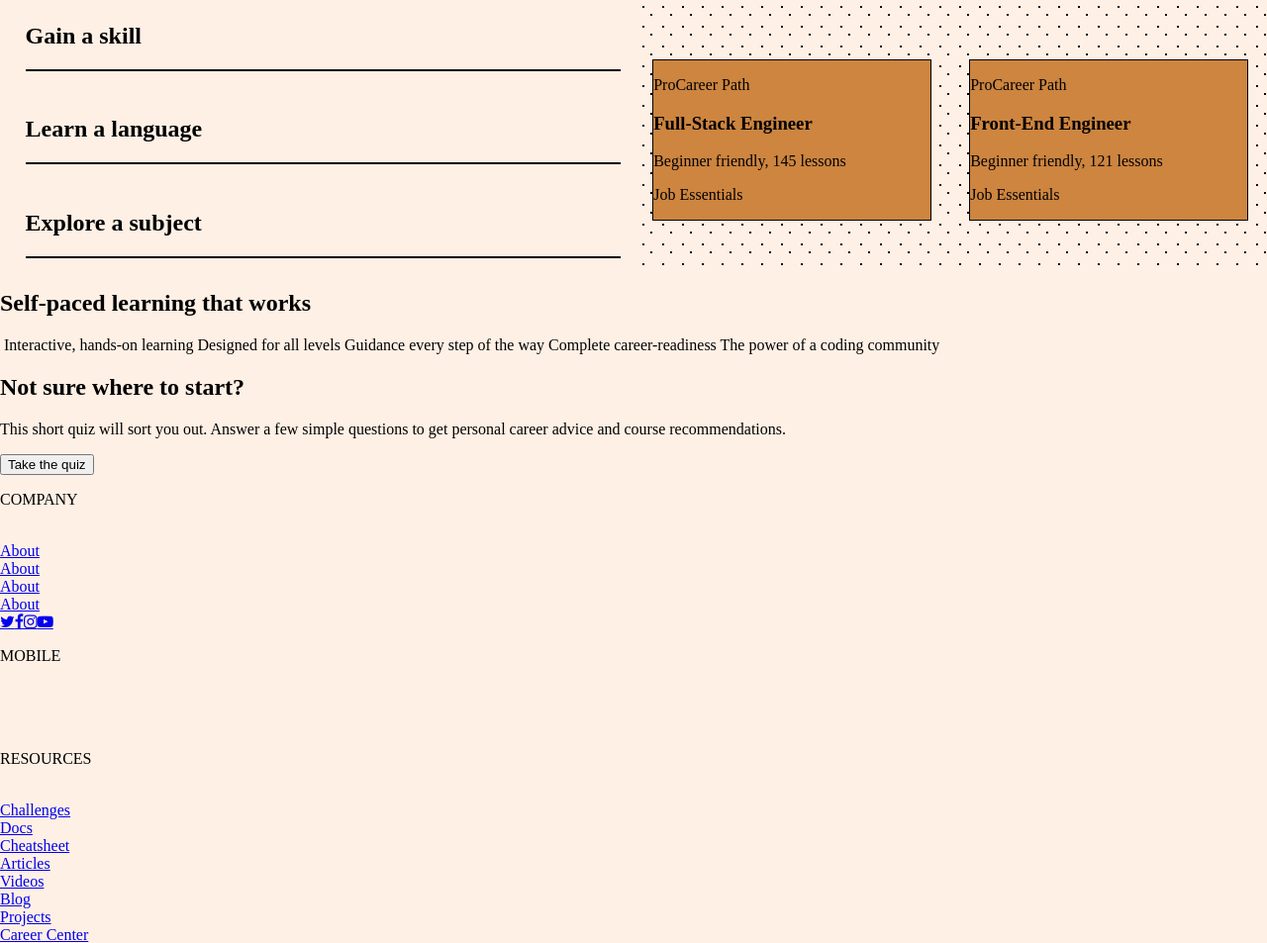
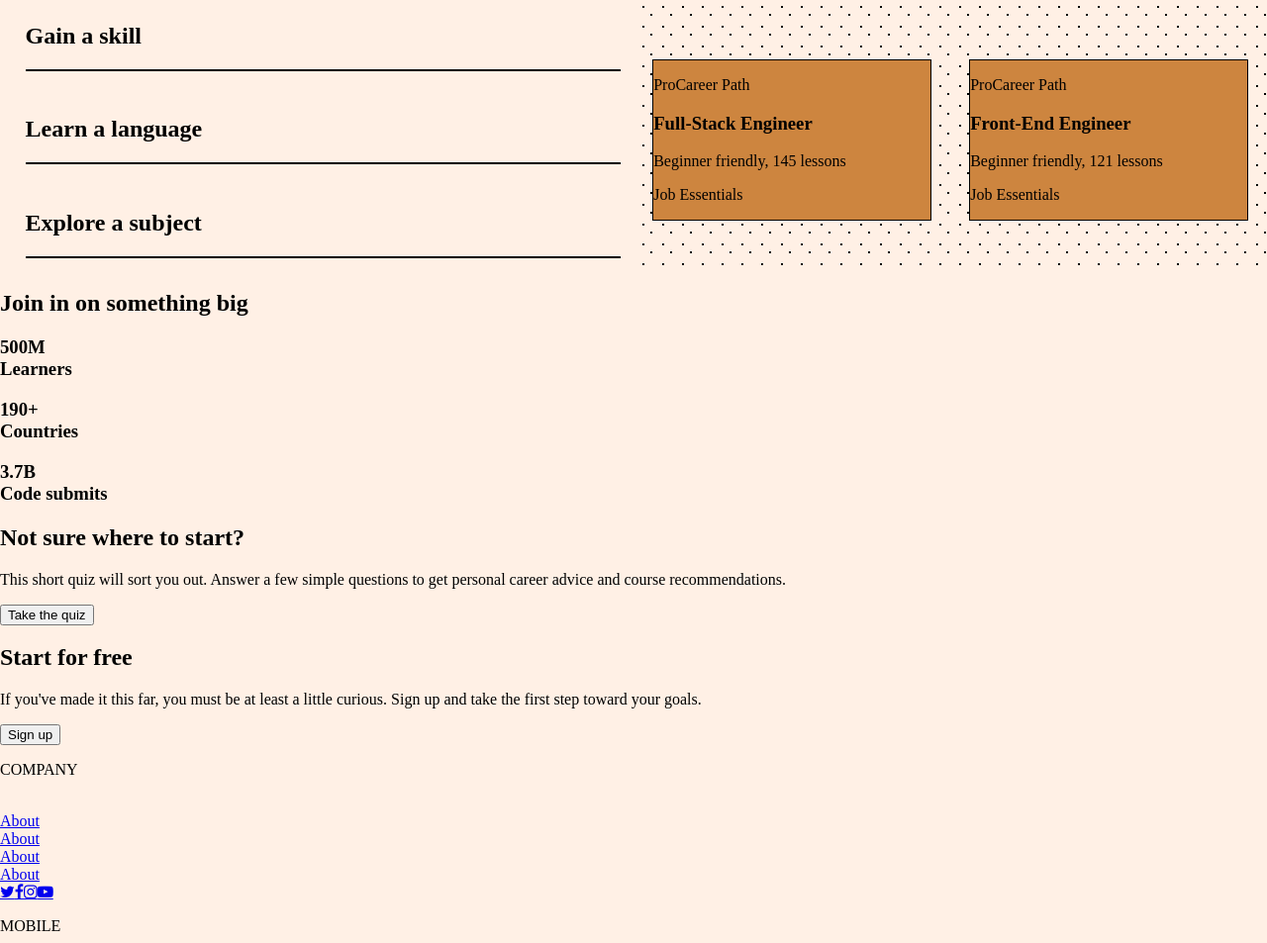
Before and after one commit to Lynn-K-A/HYF-Module-HTMLCSSGIT, a plain HTML site: page week2/codeacademy-clone.html in a window 1280 px wide. Shown: the part 651-1604 px from the top of the page at 99% size. Drawn offline with Linux system fonts and the light colour scheme.

Commit message:
changed html and css

```diff
--- a/week2/codeacademy-clone.html
+++ b/week2/codeacademy-clone.html
@@ -61,7 +61,6 @@
             </li>
             </ul>
     </nav>
-
     <div class="main">
     <section class="landing-section">
     <div class="landing-page img1"><img src="https://i.ibb.co/nsFTVGM/bd870120b390f25da8a6b059020cd183.png" alt="img1"></div>
@@ -73,7 +72,7 @@
             <label for="password">Password</label><br>
             <input type="text" id="password" name="password"><br><br>
         </form>
-        <button class="button">Sign In</button>
+        <button class="button1">Sign In</button>
         <p>By signing up for Codecademy, you agree to Codecademy's Terms of Service & Privacy Policy.<br>
         <span>or sign up using:</span></p>
         <div class="social media tags">
@@ -127,18 +126,26 @@
     </div>
 </section>
 <section class="section2">
-    <h1>Self-paced learning that works</h1>
-    <img class="img2">
-    <a class="active">Interactive, hands-on learning</a>
-    <a>Designed for all levels</a>
-    <a>Guidance every step of the way</a>
-    <a>Complete career-readiness</a>
-    <a>The power of a coding community</a>
+    <div class="s-p1">
+        <h2>Join in on something big</h2>
+        <h3>500M <br>Learners</h3>
+        <h3>190+ <br>Countries</h3>
+        <h3>3.7B <br>Code submits</h3>
+    </div>
+    <div class="s-p2">
+    <h2>Not sure where to start?</h2>
+    <p>This short quiz will sort you out. Answer a few simple questions to get personal career advice and course recommendations.</p>
+    <button class="button2">Take the quiz</button>
+    </div>
 </section>
 <section class="section3">
-    <h1>Not sure where to start?</h1>
-    <p>This short quiz will sort you out. Answer a few simple questions to get personal career advice and course recommendations.</p>
-    <button class="button">Take the quiz</button>
+    <div class="s-img1"></div>
+    <div class="s-img2"></div>
+    <div>
+        <h1>Start for free</h1>
+        <p>If you've made it this far, you must be at least a little curious. Sign up and take the first step toward your goals.</p>
+        <button class="button3">Sign up</button>
+    </div>
 </section>
 </div>
 <footer">
--- a/week2/style.css
+++ b/week2/style.css
@@ -92,9 +92,11 @@ nav::after {
 }
 .lp-text {
     margin: 2% 2% 2% 4%;
-    flex: 1 1 90%;
+    flex: 1 1 80%;
     font-size: 1em;
     border-bottom: 2px solid black;
+    transition-timing-function: ease-in-out;
+    transition: 0.3s;
 }
 .lp.text:last-child {
     border: 0;
```
